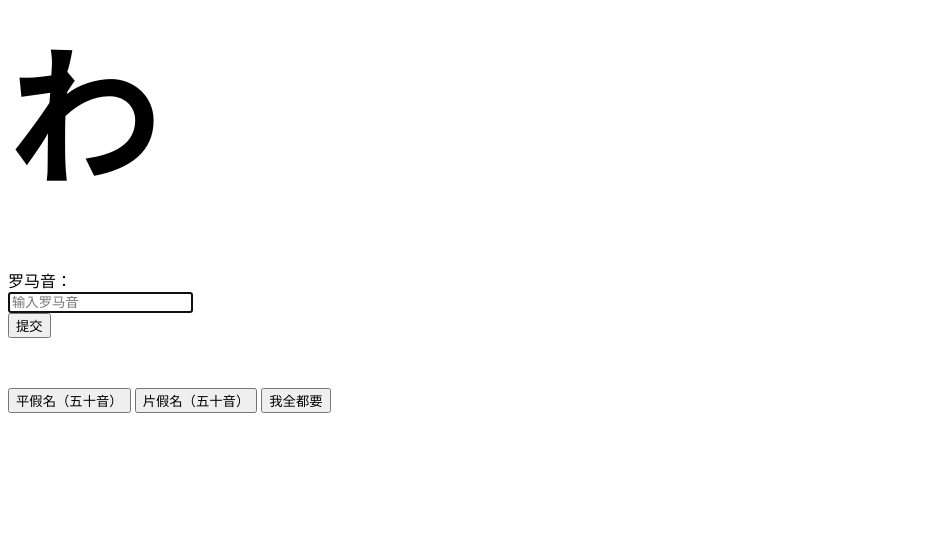
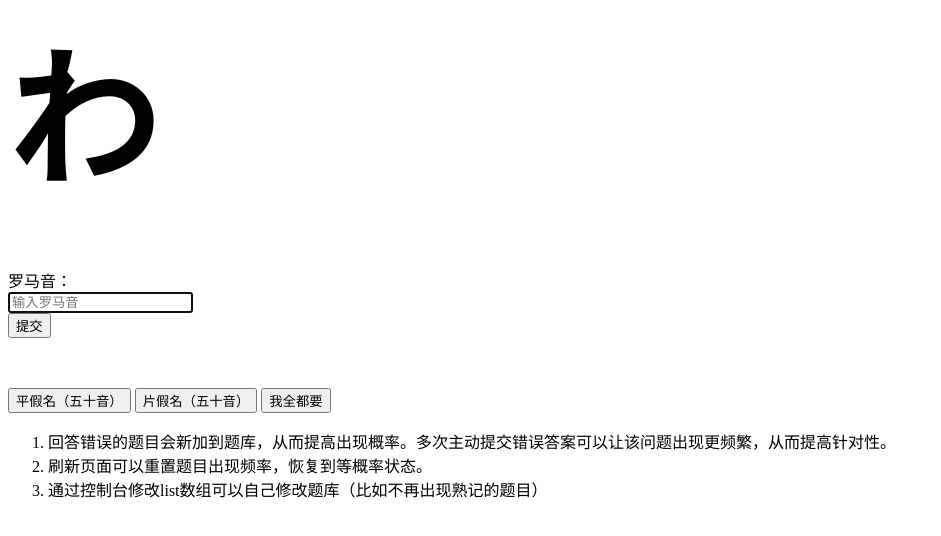
Before and after one commit to QXYang686/tools.yqxpro.com, a plain HTML site: page kana/index.html in a window 1280 px wide. Shown: the part 116-652 px from the top of the page, without its empty margins (0-941 px from the left). Drawn offline with Linux system fonts and the light colour scheme.

Commit message:
补充说明

```diff
--- a/kana/index.html
+++ b/kana/index.html
@@ -28,6 +28,13 @@
       <button onclick="setToKatakana()">片假名（五十音）</button>
       <button onclick="setToAll()">我全都要</button>
     </div>
+    <div>
+      <ol>
+        <li>回答错误的题目会新加到题库，从而提高出现概率。多次主动提交错误答案可以让该问题出现更频繁，从而提高针对性。</li>
+        <li>刷新页面可以重置题目出现频率，恢复到等概率状态。</li>
+        <li>通过控制台修改list数组可以自己修改题库（比如不再出现熟记的题目）</li>
+      </ol>
+    </div>
     <script src="script.js"></script>
   </body>
 </html>
```
